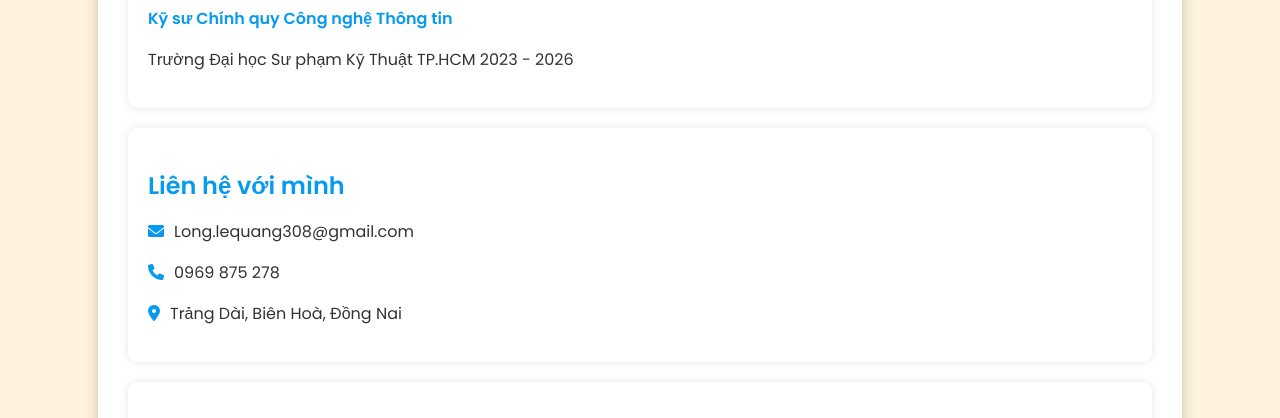
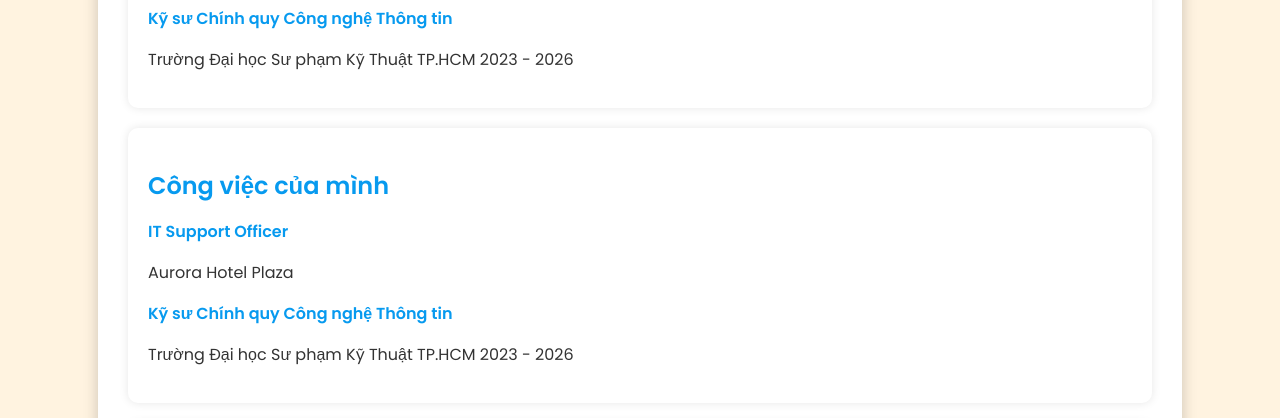
Before and after one commit to LongDevFront/QuangLong, a plain HTML site: page index.html in a window 1280 px wide. Shown: the part 1340-1758 px from the top of the page. Drawn offline with Linux system fonts and the light colour scheme.

Commit message:
Update index.html

```diff
--- a/index.html
+++ b/index.html
@@ -130,6 +130,18 @@
                 <p>Trường Đại học Sư phạm Kỹ Thuật TP.HCM 2023 - 2026</p>
             </div>
         </div>
+         <div class="info-box" id="education">
+            <h2 class="education-title">Công việc của mình</h2>
+            <div class="education-box">
+                <p class="degree" style="font-weight: bold; color: #079aef;">IT Support Officer</p>
+                <p>Aurora Hotel Plaza</p>
+            </div>
+            <div class="education-box">
+                <p class="degree" style="font-weight: bold; color: #079aef;">Kỹ sư Chính quy Công nghệ Thông tin</p>
+                <p>Trường Đại học Sư phạm Kỹ Thuật TP.HCM 2023 - 2026</p>
+            </div>
+        </div>
+
 
         <div class="info-box" id="contact" onclick="toggleInfo('contact')">
             <h2 class="info-title">Liên hệ với mình</h2>
```
